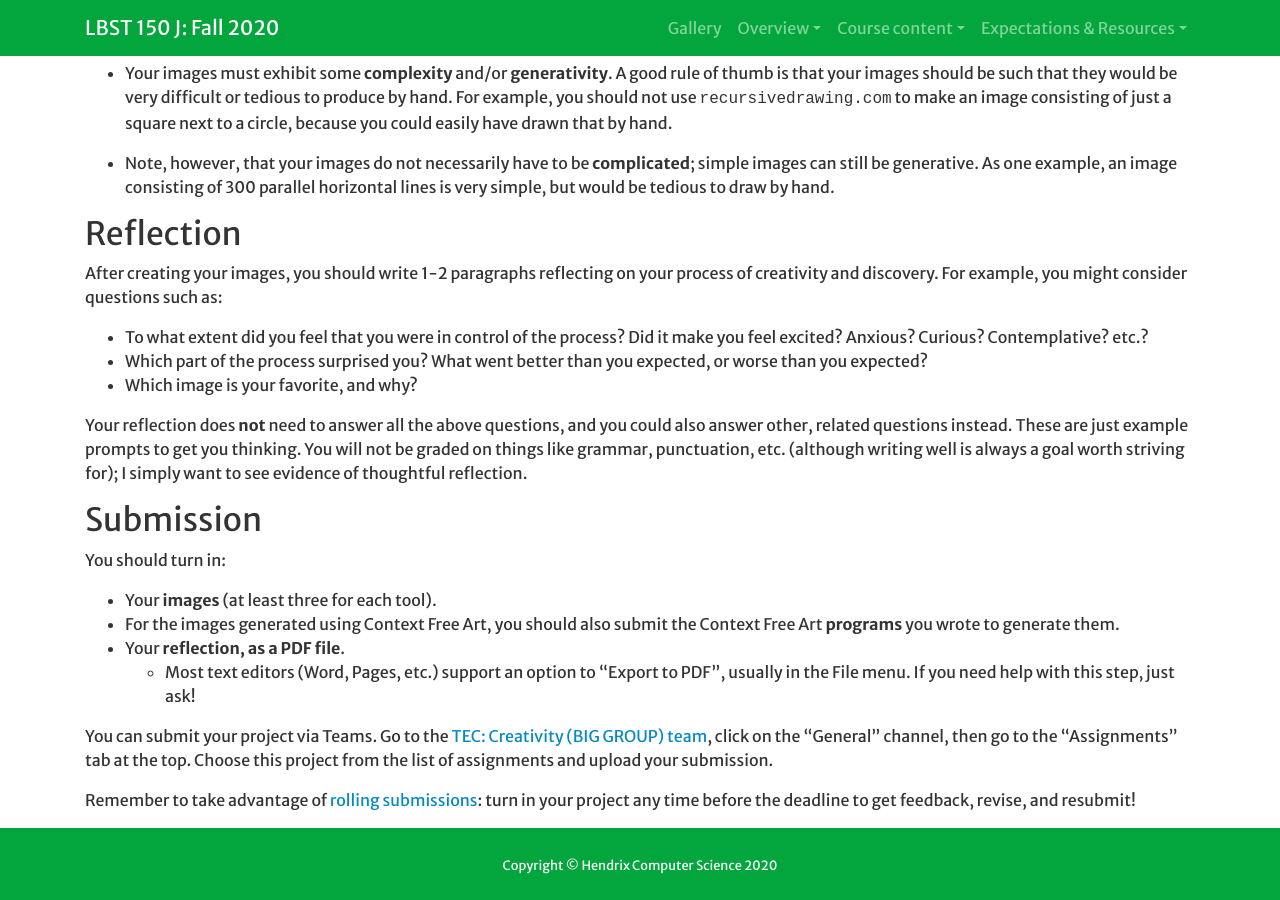
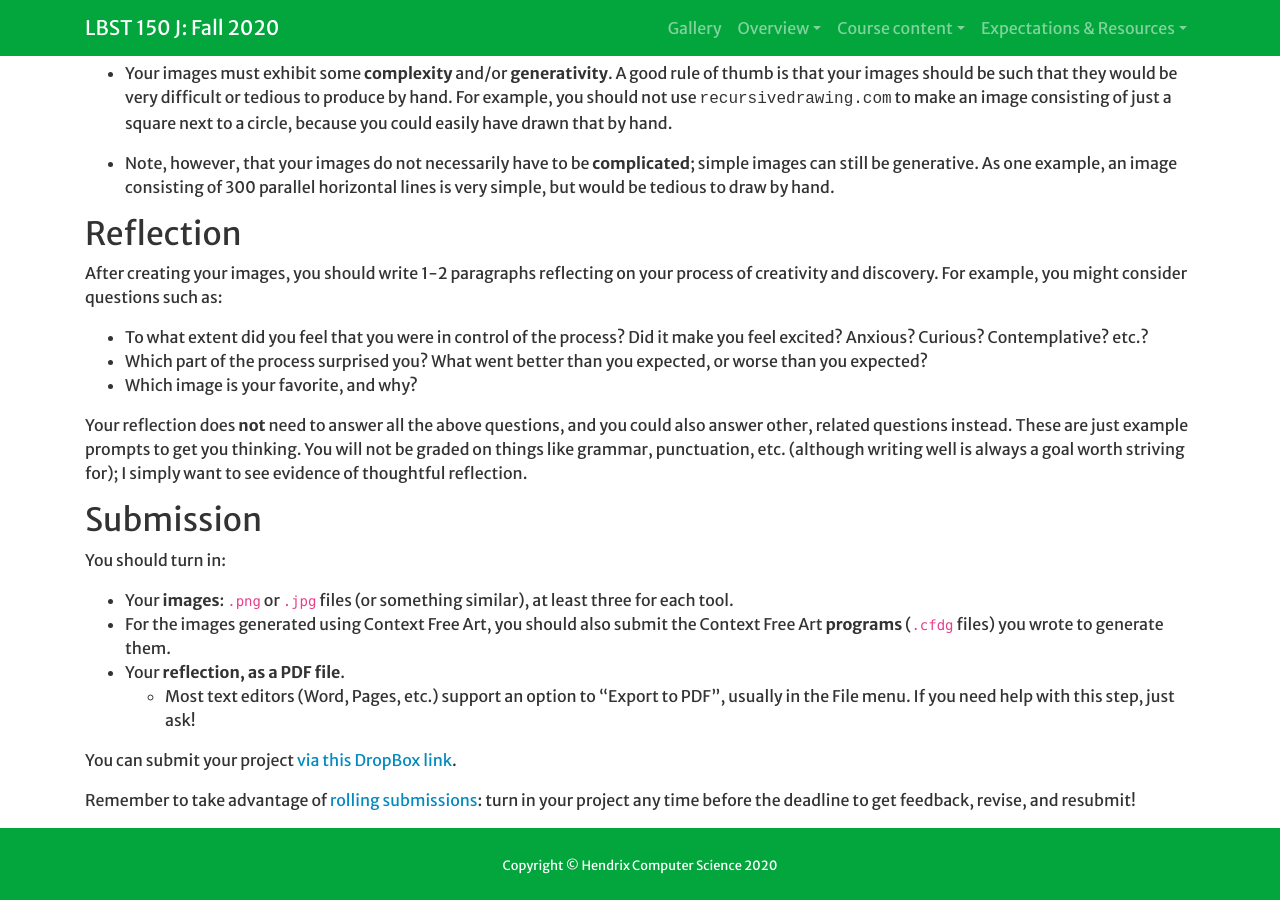
Before and after one commit to Hendrix-CS/creativity-TEC, a Jekyll site: the page built from projects/generativedrawing.md, in a window 1280 px wide and 900 px high, scrolled down 1115 px. Built offline with Jekyll 4.4.1, drawn with Linux system fonts in a browser that asks for light colours; a script that is not in the unit is left out; our own code applies the rules of GitHub Pages for plain Markdown files.

Commit message:
update project 1 submission instructions

```diff
--- a/projects/generativedrawing.md
+++ b/projects/generativedrawing.md
@@ -90,20 +90,18 @@ Submission
 
 You should turn in:
 
-- Your **images** (at least three for each tool).
+- Your **images**: `.png` or `.jpg` files (or something similar), at least three
+  for each tool.
 - For the images generated using Context Free Art, you should also
-  submit the Context Free Art **programs** you wrote to generate them.
+  submit the Context Free Art **programs** (`.cfdg` files) you wrote
+  to generate them.
 - Your **reflection, as a PDF file**.
     - Most text editors (Word, Pages,
       etc.) support an option to "Export to PDF", usually in the File
       menu.  If you need help with this step, just ask!
 
-You can submit your project via Teams.  Go to the [TEC: Creativity (BIG
-GROUP)
-team](https://teams.microsoft.com/l/team/19%3a87c80729304f47b996b776e645471452%40thread.tacv2/conversations?groupId=f2f35426-5df5-4992-a3d2-9149414caff1&tenantId=0cf6c18c-d0d2-4a3f-83d0-663d620a63d3),
-click on the "General" channel, then go to the "Assignments" tab at
-the top.  Choose this project from the list of assignments and upload
-your submission.
+You can submit your project [via this DropBox
+link](https://www.dropbox.com/request/kbemWssiaMbLG0OgMygG).
 
 Remember to take advantage of [rolling submissions](../#rolling): turn
 in your project any time before the deadline to get feedback, revise,
```
